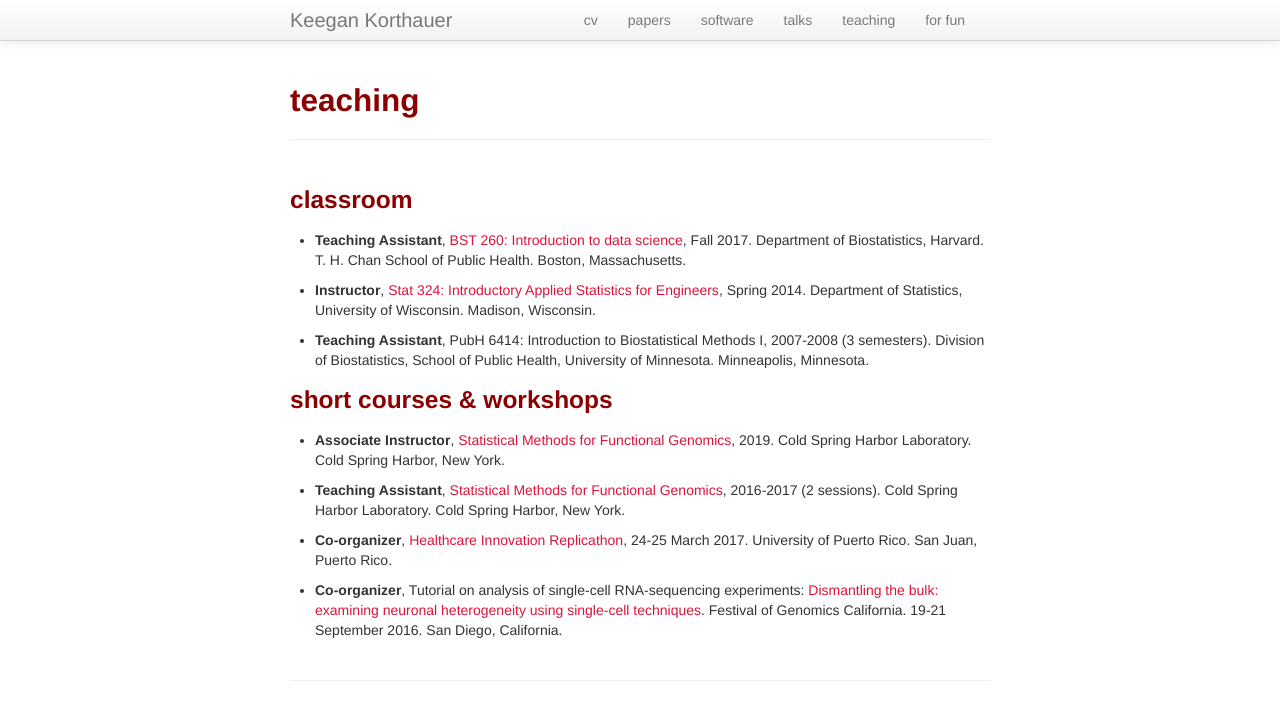
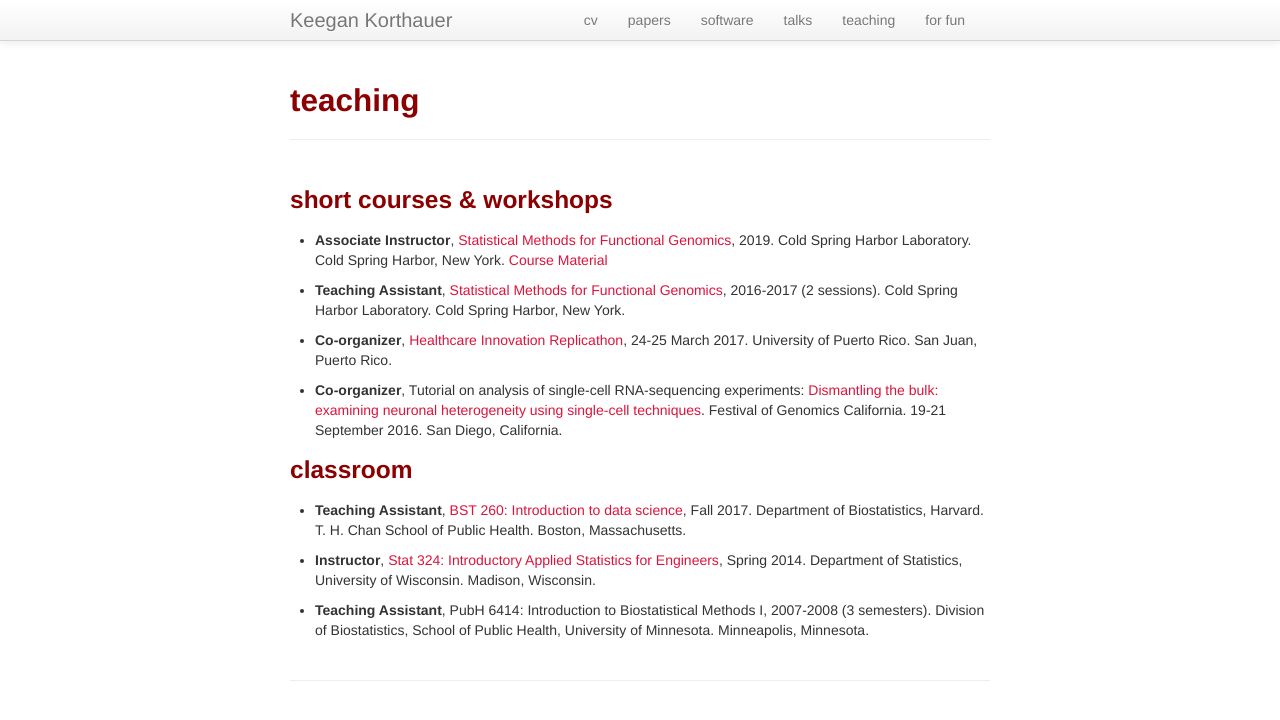
Before and after one commit to kdkorthauer/kdkorthauer.github.io, a Jekyll site: the page built from pages/teaching.md, in a window 1280 px wide. Shown: the top 720 px of the page. Built offline with Jekyll 4.4.1, drawn with Linux system fonts in a browser that asks for light colours; part of the change alters nothing that is shown.

Commit message:
add fun geno materials

```diff
--- a/pages/teaching.md
+++ b/pages/teaching.md
@@ -13,6 +13,15 @@ title: teaching
   gtag('config', 'UA-110175023-1');
 </script>
 
+### short courses & workshops
+
+- **Associate Instructor**, [Statistical Methods for Functional Genomics](https://meetings.cshl.edu/courses.aspx?course=c-data&year=19), 2019. Cold Spring Harbor Laboratory. Cold Spring Harbor, New York. [Course Material](kkorthauer.org/fungeno2019)
+
+- **Teaching Assistant**, [Statistical Methods for Functional Genomics](https://meetings.cshl.edu/courses.aspx?course=C-DATA&year=17), 2016-2017 (2 sessions). Cold Spring Harbor Laboratory. Cold Spring Harbor, New York.
+
+- **Co-organizer**, [Healthcare Innovation Replicathon](https://idi-bd2k.hpcf.upr.edu/2017/03/29/healthcare-innovation-replicathon-2017-and-data-carpentry-instructor-training/), 24-25 March 2017. University of Puerto Rico. San Juan, Puerto Rico.
+
+- **Co-organizer**, Tutorial on analysis of single-cell RNA-sequencing experiments: [Dismantling the bulk: examining neuronal heterogeneity using single-cell techniques](https://kdkorthauer.github.io/FestivalWorkshopVignettes/). Festival of Genomics California. 19-21 September 2016. San Diego, California.
 
 ### classroom
 
@@ -21,14 +30,3 @@ title: teaching
 - **Instructor**, [Stat 324: Introductory Applied Statistics for Engineers](stat324.html), Spring 2014. Department of Statistics, University of Wisconsin. Madison, Wisconsin.
 
 - **Teaching Assistant**, PubH 6414: Introduction to Biostatistical Methods I, 2007-2008 (3 semesters). Division of Biostatistics, School of Public Health, University of Minnesota. Minneapolis, Minnesota.
-
-
-### short courses & workshops
-
-- **Associate Instructor**, [Statistical Methods for Functional Genomics](https://meetings.cshl.edu/courses.aspx?course=c-data&year=19), 2019. Cold Spring Harbor Laboratory. Cold Spring Harbor, New York.
-
-- **Teaching Assistant**, [Statistical Methods for Functional Genomics](https://meetings.cshl.edu/courses.aspx?course=C-DATA&year=17), 2016-2017 (2 sessions). Cold Spring Harbor Laboratory. Cold Spring Harbor, New York.
-
-- **Co-organizer**, [Healthcare Innovation Replicathon](https://idi-bd2k.hpcf.upr.edu/2017/03/29/healthcare-innovation-replicathon-2017-and-data-carpentry-instructor-training/), 24-25 March 2017. University of Puerto Rico. San Juan, Puerto Rico.
-
-- **Co-organizer**, Tutorial on analysis of single-cell RNA-sequencing experiments: [Dismantling the bulk: examining neuronal heterogeneity using single-cell techniques](https://kdkorthauer.github.io/FestivalWorkshopVignettes/). Festival of Genomics California. 19-21 September 2016. San Diego, California.
```
